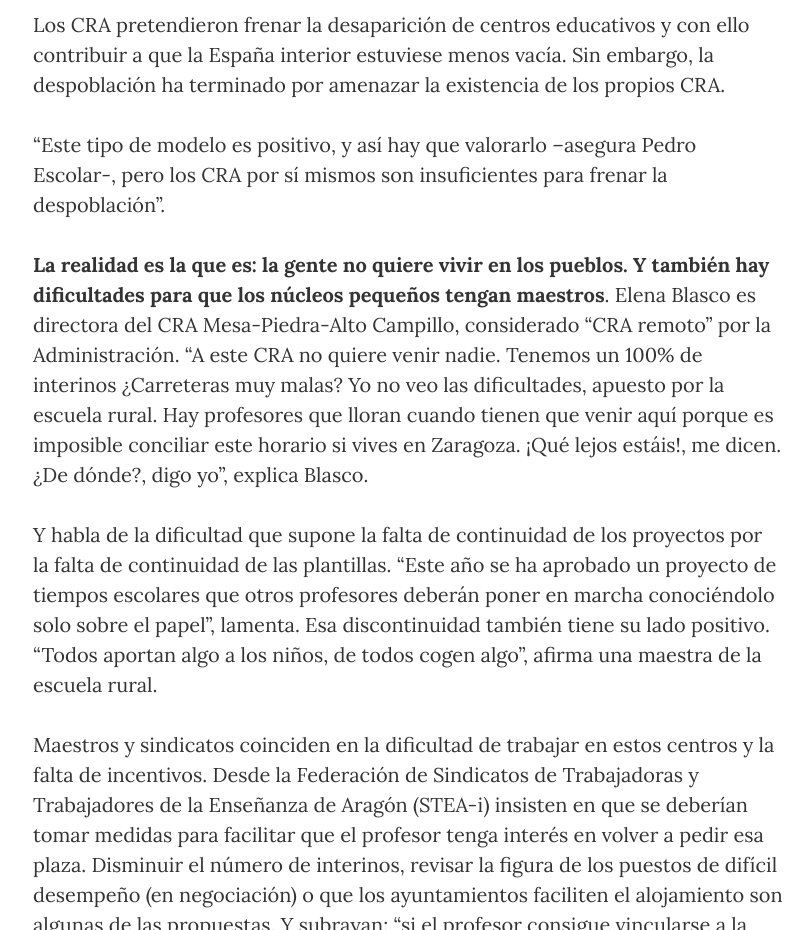
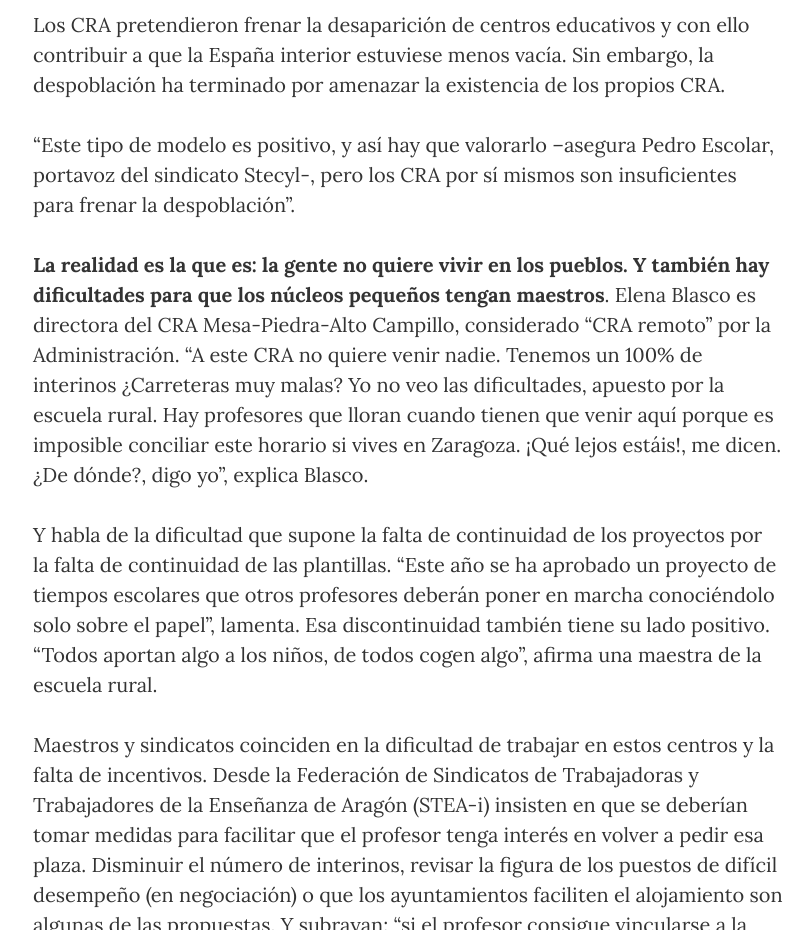
Before and after one commit to medialab-prado/cra-escuelas-medio-rural, a website: page post.html in a window 1280 px wide. Shown: the part 3040-3970 px from the top of the page, without its empty margins (232-1044 px from the left). Drawn offline with nearby package versions, Linux system fonts and the light colour scheme.

Commit message:
pedro cargo ok

```diff
--- a/post.html
+++ b/post.html
@@ -111,7 +111,7 @@
 
                     <p>Los CRA pretendieron frenar la desaparición de centros educativos y con ello contribuir a que la España interior estuviese menos vacía. Sin embargo, la despoblación ha terminado por amenazar la existencia de los propios CRA.</p>
 
-                    <p>“Este tipo de modelo es positivo, y así hay que valorarlo –asegura Pedro Escolar-, pero los CRA por sí mismos son insuficientes para frenar la despoblación”.</p>
+                    <p>“Este tipo de modelo es positivo, y así hay que valorarlo –asegura Pedro Escolar, portavoz del sindicato Stecyl-, pero los CRA por sí mismos son insuficientes para frenar la despoblación”.</p>
 
                     <p><strong>La realidad es la que es: la gente no quiere vivir en los pueblos. Y también hay dificultades para que los núcleos pequeños tengan maestros</strong>. Elena Blasco es directora del CRA Mesa-Piedra-Alto Campillo, considerado “CRA remoto” por la Administración. “A este CRA no quiere venir nadie. Tenemos un 100% de interinos ¿Carreteras muy malas? Yo no veo las dificultades, apuesto por la escuela rural. Hay profesores que lloran cuando tienen que venir aquí porque es imposible conciliar este horario si vives en Zaragoza. ¡Qué lejos estáis!, me dicen. ¿De dónde?, digo yo”, explica Blasco. </p>
 
```
